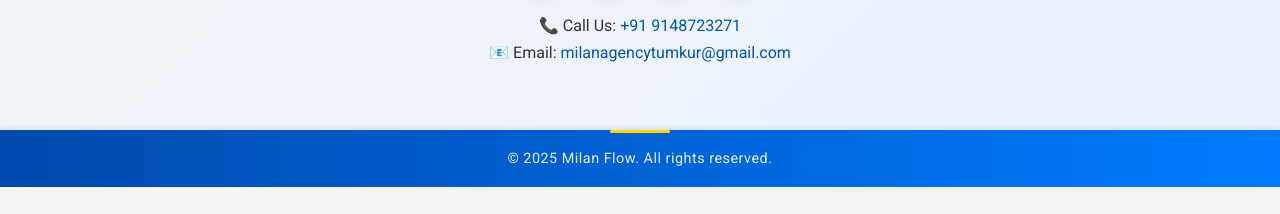
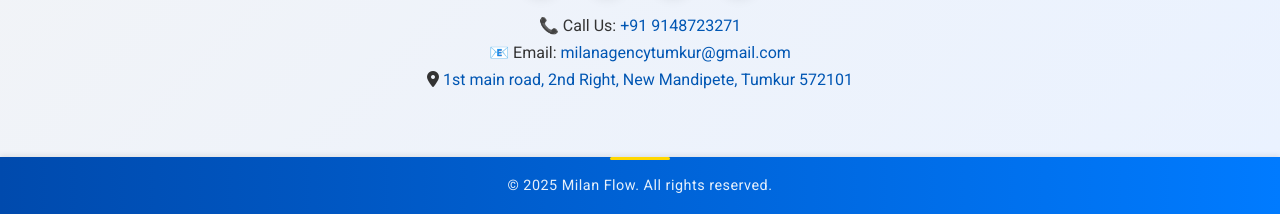
Before and after one commit to drxrathore001/MilanFlowMessagess, a plain HTML site: page index.html in a window 1280 px wide. Shown: the part 2252-2466 px from the top of the page. Before the commit the page ends 2439 px from the top, so only its background shows below. Drawn offline with Linux system fonts and the light colour scheme.

Commit message:
index.html

```diff
--- a/index.html
+++ b/index.html
@@ -161,6 +161,7 @@
         <div class="contact-info">
             <p>📞 Call Us: <a href="tel:+919148723271">+91 9148723271</a></p>
             <p>📧 Email: <a href="mailto:milanagencytumkur@gmail.com">milanagencytumkur@gmail.com</a></p>
+            <p><i class="fas fa-location-dot"></i> <a href ="https://maps.app.goo.gl/vZE5TVxqVAJSXp3S7">1st main road, 2nd Right, New Mandipete, Tumkur 572101</a></p>
         </div>
     </section>
 
```
